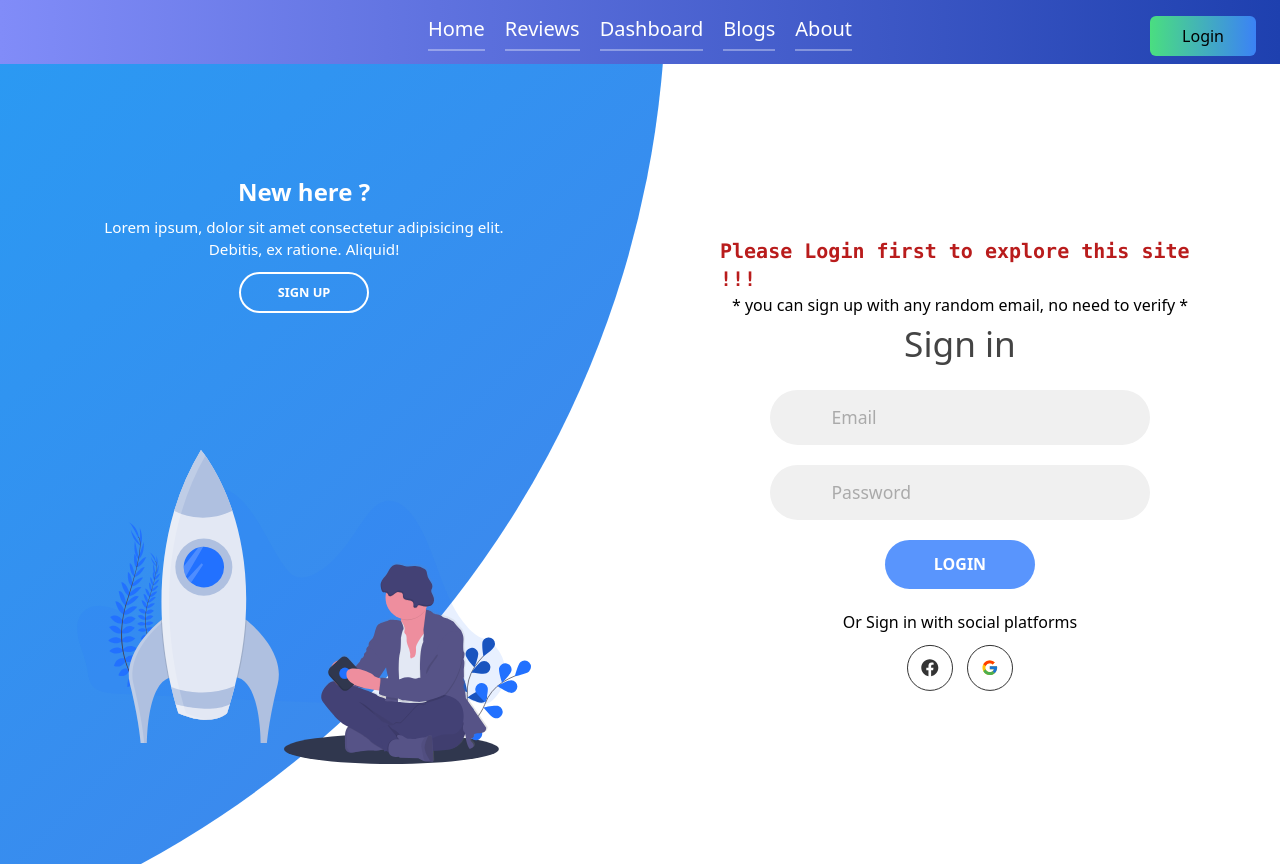
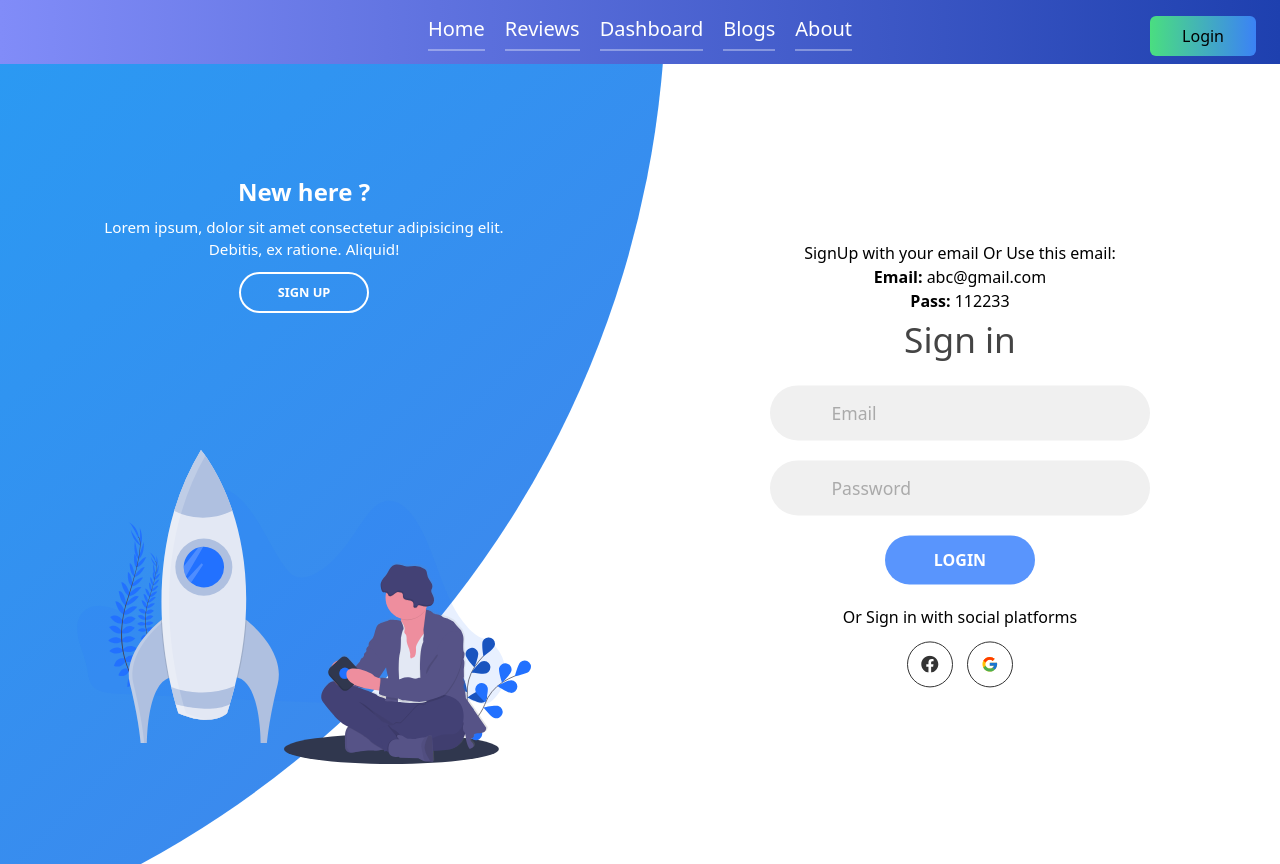
Before and after one commit to nazmul162001/product-analysis-react-router-firebase, a React (Create React App) app: page /login in a window 1280 px wide. Built offline with nearby package versions, Linux system fonts and the light colour scheme; no server answers.

Commit message:
added default email password

```diff
--- a/src/components/Login/Login.js
+++ b/src/components/Login/Login.js
@@ -11,14 +11,13 @@ import { GoogleAuthProvider, signInWithPopup } from 'firebase/auth';
 import { ToastContainer, toast } from 'react-toastify';
 import 'react-toastify/dist/ReactToastify.css';
 
-const Login = () => {
+function Login() {
   const googleProvider = new GoogleAuthProvider();
   const [clicked, setclicked] = useState('');
   const [err, setErr] = useState('');
   const [email, setEmail] = useState('');
   const [password, setPassword] = useState('');
-  const [signInWithEmailAndPassword, user, error] =
-    useSignInWithEmailAndPassword(auth);
+  const [signInWithEmailAndPassword, user, error] = useSignInWithEmailAndPassword(auth);
 
   // for private route
   const navigate = useNavigate();
@@ -50,10 +49,10 @@ const Login = () => {
         console.log(user);
       })
       .catch(error => {
-      setErr('user not found! please sign Up or input valid info')
-      toast.error('user not found')
+        setErr('user not found! please sign Up or input valid info');
+        toast.error('user not found');
         console.log(error);
-    })
+      });
   };
 
   // handle google signIN
@@ -75,10 +74,9 @@ const Login = () => {
       <div className="forms-container">
         <div className="signin-signup">
           <form onSubmit={handleSignIn} className="sign-in-form">
-            <h3 className="text-xl text-red-700 font-mono font-bold">
-              Please Login first to explore this site !!!
-            </h3>
-            <p>* you can sign up with any random email, no need to verify *</p>
+            <p>SignUp with your email Or Use this email:</p>
+            <p><strong>Email:</strong> abc@gmail.com</p>
+            <p><strong>Pass:</strong> 112233</p>
             <h2 className="title">Sign in</h2>
             <div className="input-field">
               <i className="fas fa-envelope"></i>
@@ -89,8 +87,7 @@ const Login = () => {
               <input
                 onChange={handlePassword}
                 type="password"
-                placeholder="Password"
-              />
+                placeholder="Password" />
             </div>
             {/* error  */}
             <p className="text-red-600"> {err} </p>
@@ -98,10 +95,10 @@ const Login = () => {
             <input type="submit" value="Login" className="btn solid" />
             <p className="social-text">Or Sign in with social platforms</p>
             <div className="social-media">
-              <a href="#" className="social-icon">
+              <a href="#_" className="social-icon">
                 <FaFacebook />
               </a>
-              <a onClick={handleGoogle} href="#" className="social-icon">
+              <a onClick={handleGoogle} href="#_" className="social-icon">
                 <FcGoogle />
               </a>
             </div>
@@ -112,9 +109,9 @@ const Login = () => {
       </div>
       {/* Toggle signUp  */}
       <ToggleSignInUp setclicked={setclicked} />
-      <ToastContainer/>
+      <ToastContainer />
     </div>
   );
-};
+}
 
 export default Login;
--- a/src/index.js
+++ b/src/index.js
@@ -2,7 +2,6 @@ import React from 'react';
 import './index.css';
 import App from './App';
 import ReactDOMClient from 'react-dom/client';
-import reportWebVitals from './reportWebVitals';
 import { BrowserRouter } from 'react-router-dom';
 
 const root = ReactDOMClient.createRoot(document.getElementById("root"));
@@ -12,5 +11,3 @@ root.render(
       <App />
   </BrowserRouter>
 );
-
-reportWebVitals();
```
Lines whose indentation alone changed are shown as unchanged.
